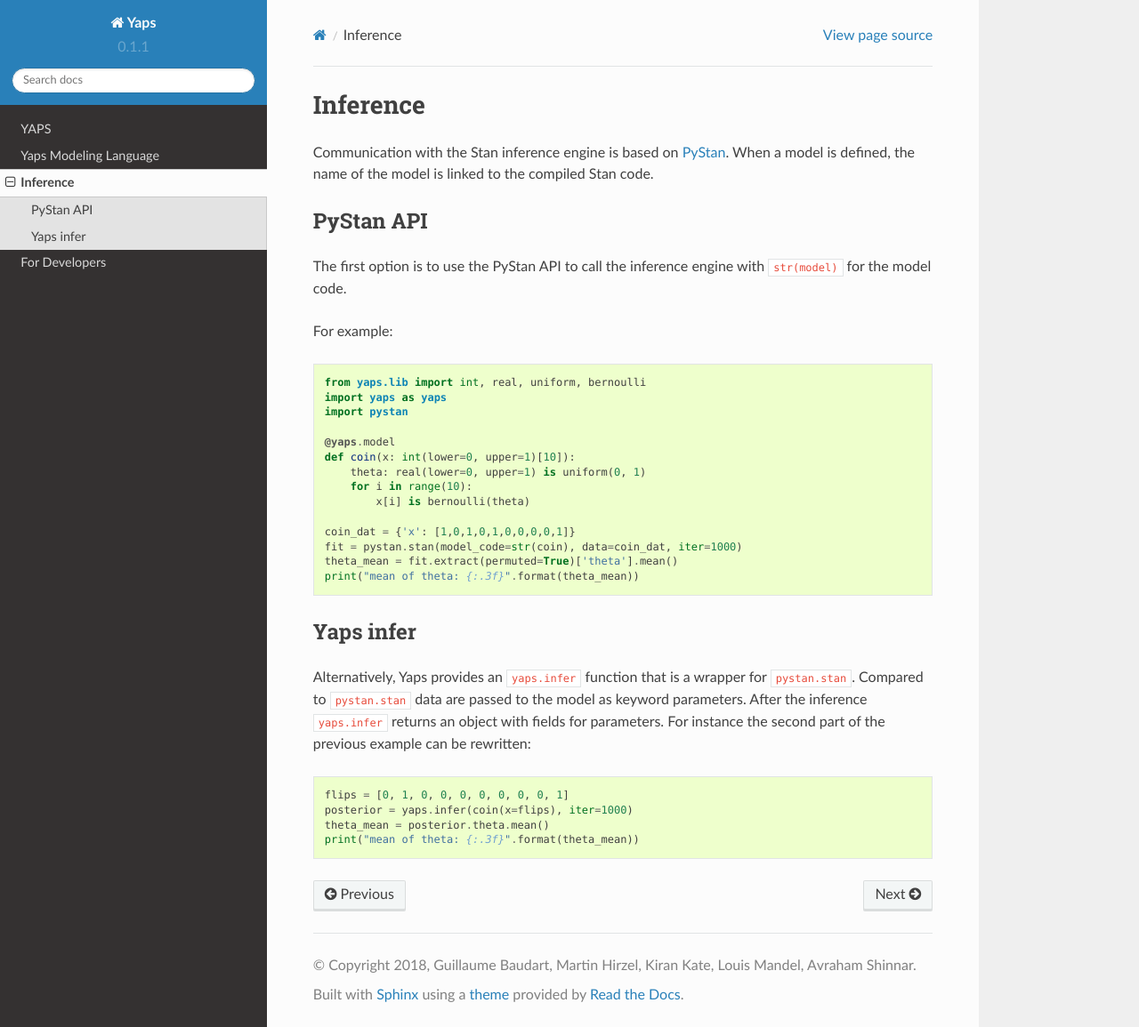
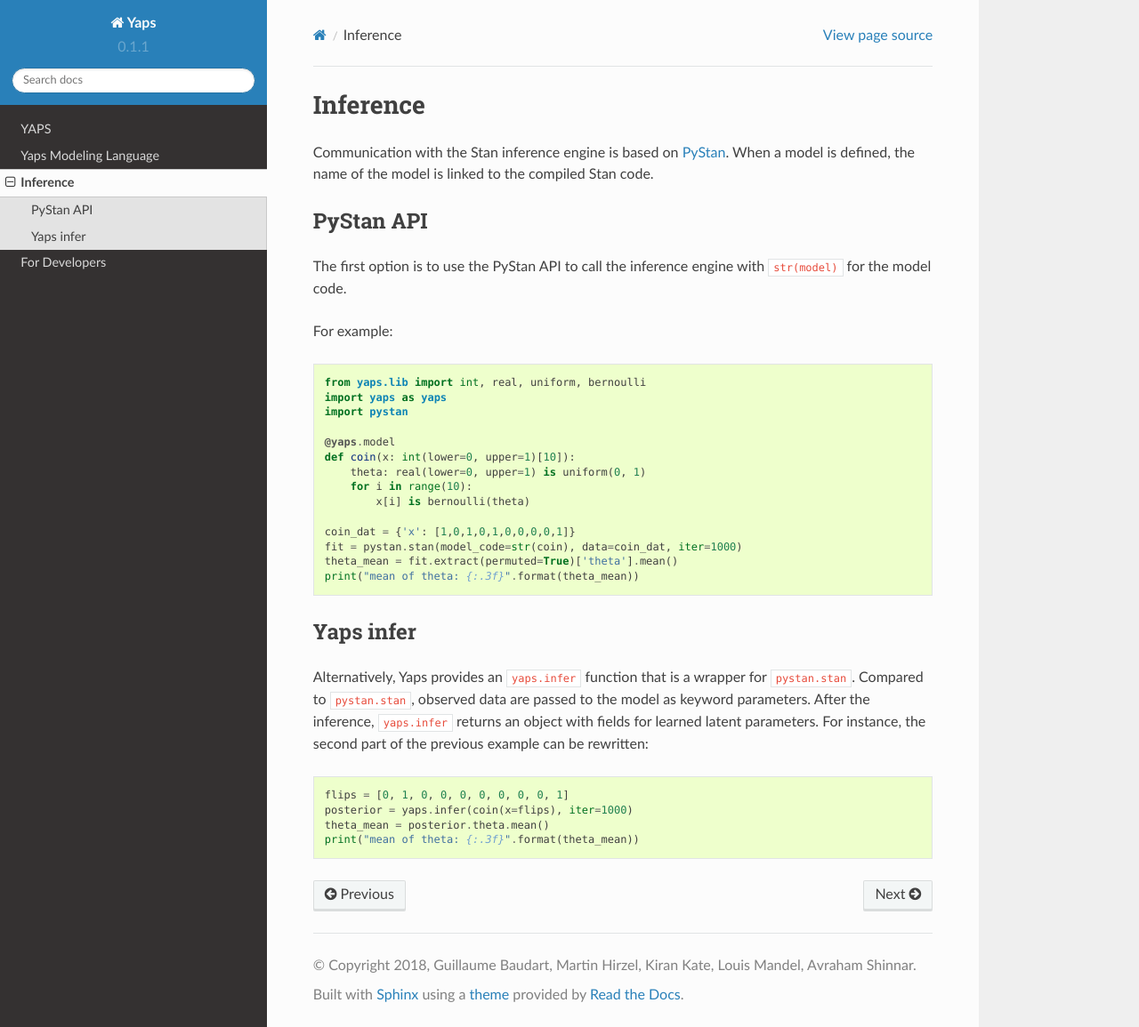
Before and after one commit to IBM/yaps, a Sphinx documentation site: the page built from docs/source/inference.md, in a window 1280 px wide and 1155 px high. Shown: the whole window at 89% size. Built offline with Sphinx 7.4.7 and the Read the Docs theme 2.0.0, drawn with Linux system fonts in a browser that asks for light colours.

Commit message:
Update inference.md

````diff
--- a/docs/source/inference.md
+++ b/docs/source/inference.md
@@ -27,9 +27,9 @@ print("mean of theta: {:.3f}".format(theta_mean))
 ## Yaps infer
 
 Alternatively, Yaps provides an `yaps.infer` function that is a wrapper for `pystan.stan`.
-Compared to `pystan.stan` data are passed to the model as keyword parameters.
-After the inference `yaps.infer` returns an object with fields for parameters.
-For instance the second part of the previous example can be rewritten:
+Compared to `pystan.stan`, observed data are passed to the model as keyword parameters.
+After the inference, `yaps.infer` returns an object with fields for learned latent parameters.
+For instance, the second part of the previous example can be rewritten:
 
 ```python
 flips = [0, 1, 0, 0, 0, 0, 0, 0, 0, 1]
````
